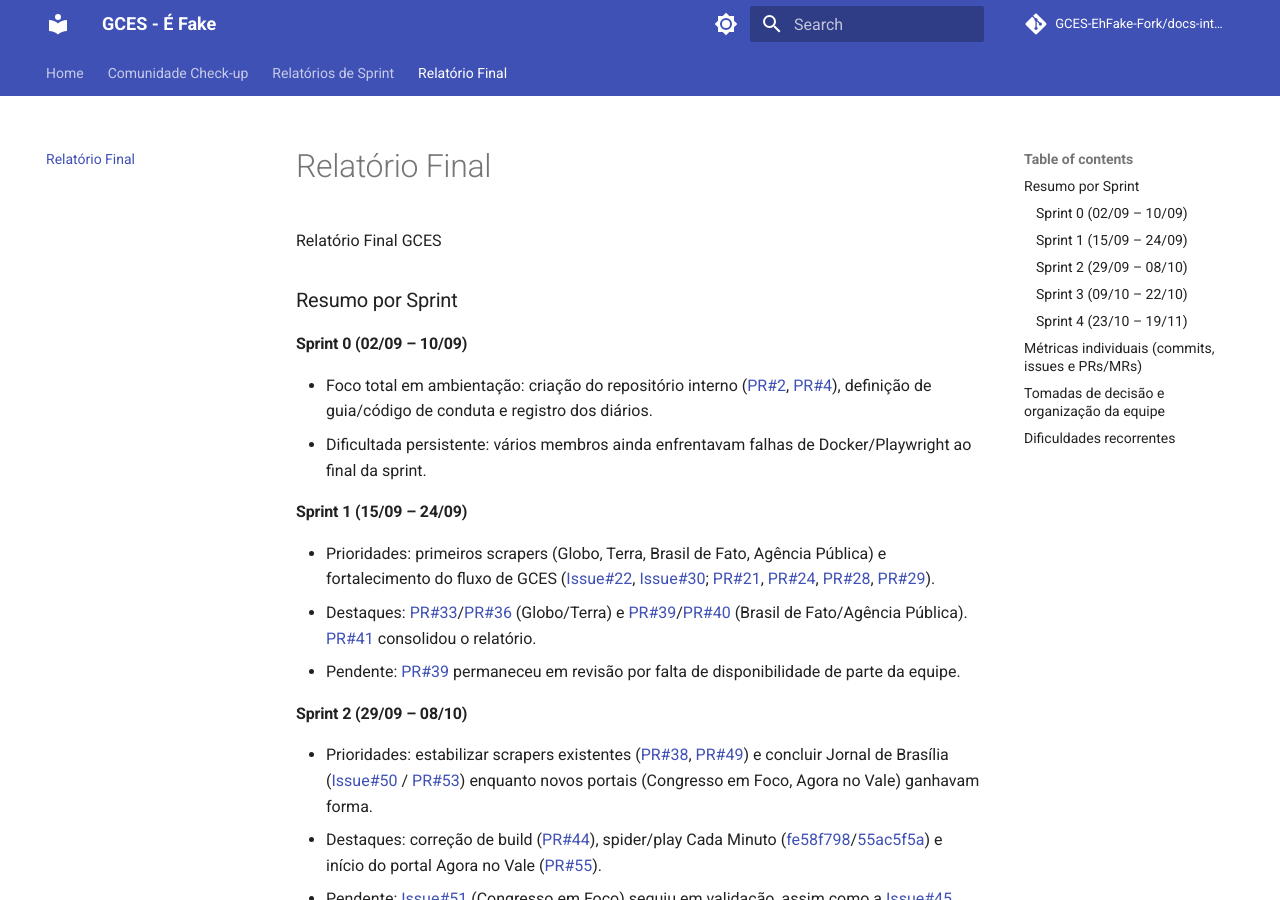
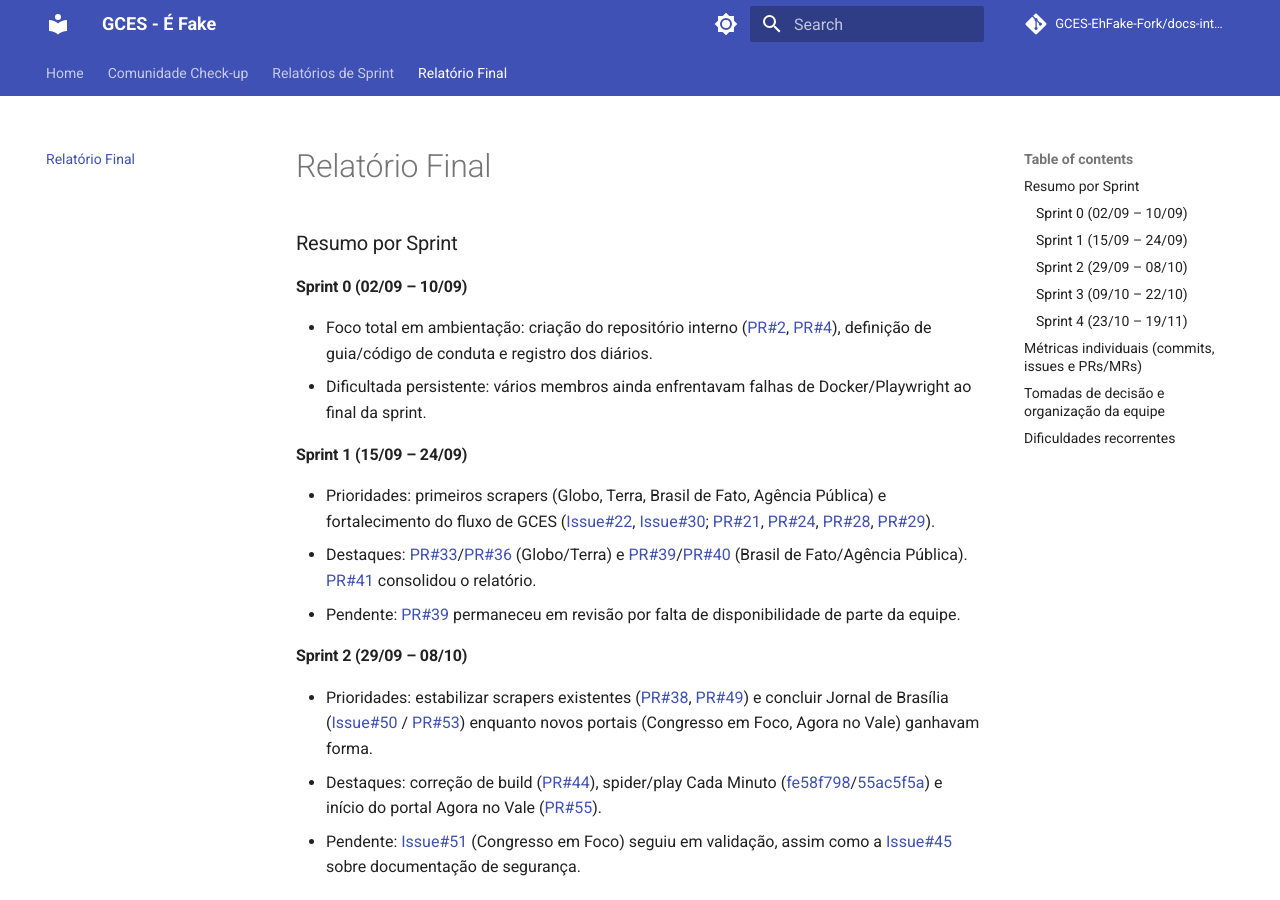
Before and after one commit to GCES-EhFake-Fork/docs-interno, an MkDocs documentation site: the page built from docs/relatorioFinal.md, in a window 1280 px wide and 900 px high. Built offline with MkDocs 1.6.1 and Material for MkDocs 9.7.7, drawn with Linux system fonts in a browser that asks for light colours; comment, search, counter and statistics services are not loaded.

Commit message:
docs: relatorio final

```diff
--- a/docs/relatorioFinal.md
+++ b/docs/relatorioFinal.md
@@ -1,5 +1,3 @@
-Relatório Final GCES
-
 ### Resumo por Sprint
 
 #### Sprint 0 (02/09 – 10/09)
```
